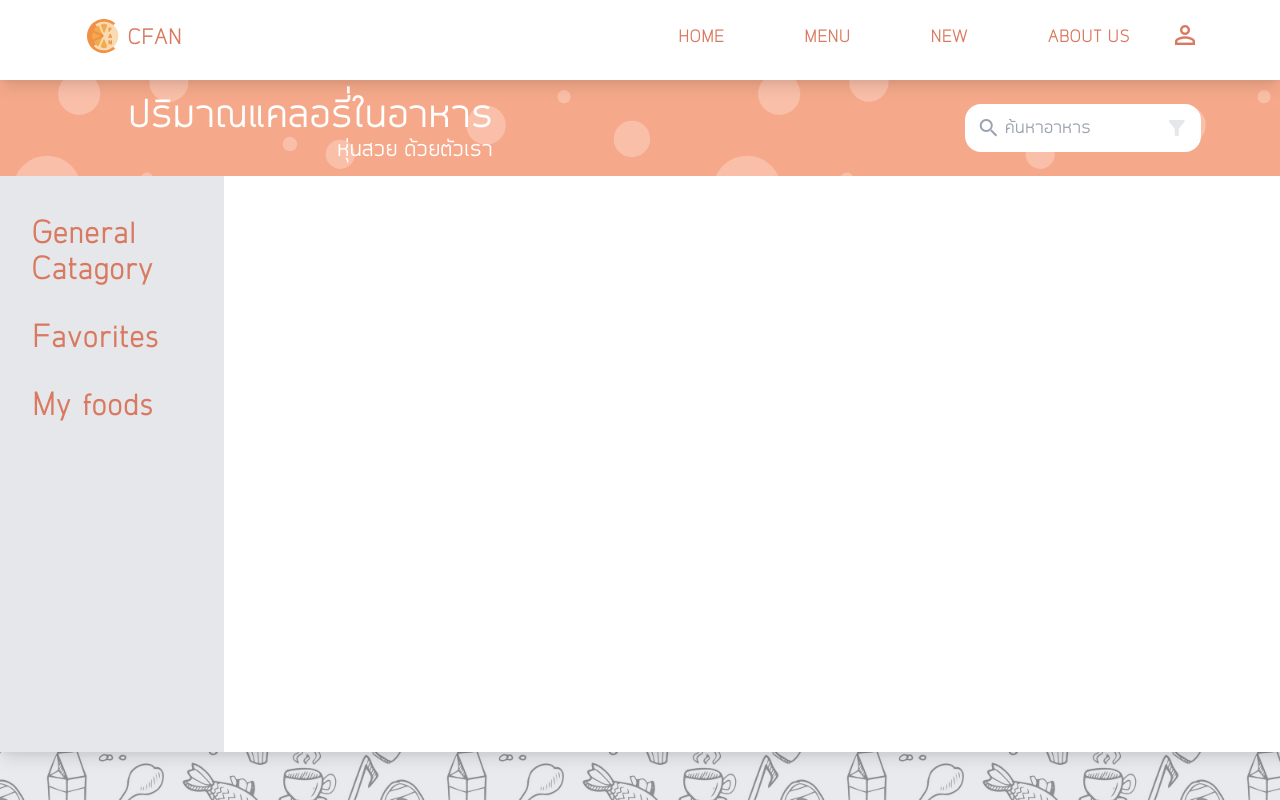
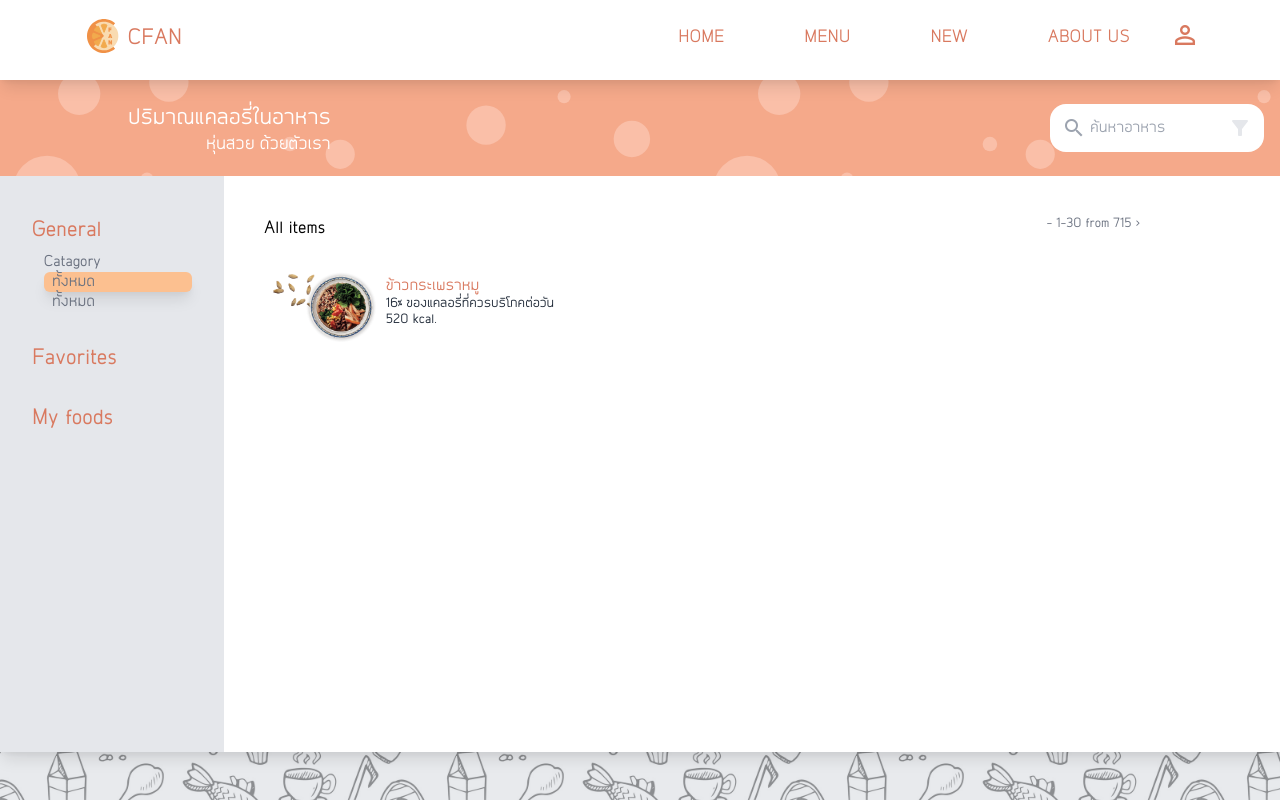
Before and after one commit to INT222-13-49-129/-INT222_Integrated_Project_Front-End, a Nuxt app: page /foodmenu in a window 1280 px wide. Built offline with nearby package versions, Linux system fonts and the light colour scheme.

Commit message:
UI menu page

```diff
--- a/pages/foodmenu.vue
+++ b/pages/foodmenu.vue
@@ -1,26 +1,20 @@
 <template>
-    <div
-        class="md:w-336 w-11/12 mt-16 mx-auto pt-6 mb-6 md:pt-0 bg-white shadow-lg "
-    >
-        <div
-            class="bgimge object-cover md:w-full py-2 md:h-28 mx-6 md:mx-0 rounded-3xl md:rounded-none"
-        >
-            <div class="flex md:flex-row flex-col md:gap-x-96">
-                <div class="text-white font-normal pt-6 md:ml-32 flex-shrink-0">
-                    <div class="md:text-4xl text-2xl md:text-right text-center">ปริมาณแคลอรี่ในอาหาร</div>
-                    <div class="text-xl md:text-right text-center">หุ่นสวย ด้วยตัวเรา</div>
+  <div class="md:w-336 w-11/12 mt-16 mx-auto pt-6 mb-6 md:pt-0 bg-white shadow-lg ">
+    <div class="bgimge object-cover md:w-full py-2 md:h-28 mx-6 md:mx-0 rounded-3xl md:rounded-none">
+      <div class="flex md:flex-row flex-col ">
+        <div class="text-white font-normal pt-8 md:ml-32 flex-shrink-0">
+          <div class="md:text-xl text-2xl md:text-right text-center">ปริมาณแคลอรี่ในอาหาร</div>
+          <div class=" text-base md:text-right text-center">หุ่นสวย ด้วยตัวเรา</div>
         </div>
-                <div class="md:w-1/4 px-3 pb-3">
+        <div class="md:w-1/4 pr-20 flex-grow">
           <div class="relative text-gray-600  flex justify-end md:pt-8 pt-2 z-0">
             <div class="flex justify-start">
               <button type="submit" class="focus:outline-none absolute mt-3 ml-3 mr-1 ">
                 <i class="material-icons text-gray-400">search</i>
               </button>
             </div>
-                        <input
-                            class="rounded-2xl bg-white w-full md:w-auto h-12 px-5 pl-10 text-medium focus:outline-none"
-                            placeholder="ค้นหาอาหาร"
-                        />
+            <input class="rounded-2xl bg-white w-full md:w-auto h-12 px-5 pl-10 text-sm focus:outline-none"
+              placeholder="ค้นหาอาหาร" />
             <div class="flex justify-end">
               <button type="submit" class="focus:outline-none absolute mt-3 mr-3">
                 <i class="material-icons text-gray-200">filter_alt</i>
@@ -31,19 +25,41 @@
       </div>
     </div>
     <div class="flex w-full h-144">
-            <div class="w-1/6 h-full bg-gray-200 flex flex-col py-10 px-8 text-3xl gap-y-8 text-salmon">
+      <div class="w-1/6 h-full bg-gray-200 flex flex-col py-10 px-8 text-xl gap-y-8 text-salmon">
         <div>
           <p>General</p>
-                <div>
-                    <div>Catagory</div>
+          <div class="text-sm text-gray-500 pl-3">
+            <div class="pt-2">Catagory</div>
             <div v-for="t in foodtypeArray" :key="t"></div>
+            <p class="bg-brightsalmon pl-2 rounded-md  shadow-lg "> ทั้งหมด</p>
+            <p class=" pl-2 "> ทั้งหมด</p>
           </div>
 
         </div>
         <div>Favorites</div>
         <div>My foods</div>
       </div>
-            <div></div>
+      <div class="pl-10 pt-10">
+        <div class="flex flex-row">
+          <p class="">All items</p>
+          <p class="flex-grow"></p>
+          <p class="text-xs text-gray-500">- 1-30 from 715 ></p>
+        </div>
+        <div class="flex w-1/3 md:flex-row flex-col-reverse justify-center pt-3">
+          <div class="md:w-5/12 w-full ">
+            <img src="../assets/img/food-index.png" />
+          </div>
+          <div class="md:w-7/12 w-11/12 flex flex-col justify-center text-xs">
+            <div class="text-salmon md:text-sm">ข้าวกระเพราหมู</div>
+            <div class="text-gray-800">16% ของแคลอรี่ที่ควรบริโภคต่อวัน</div>
+            <div class="text-gray-800">520 kcal.</div>
+          </div>
+
+        </div>
+        <div class="flex w-1/3"></div>
+        <div class="flex w-1/3"></div>
+
+      </div>
     </div>
   </div>
 </template>
@@ -55,6 +71,7 @@ export default {
       };
     },
   }
+
 </script>
 <style>
   .bgimge {
@@ -62,4 +79,5 @@ export default {
     background-position: center;
     background-size: 700px auto;
   }
+
 </style>
```
Lines whose indentation alone changed are shown as unchanged.
